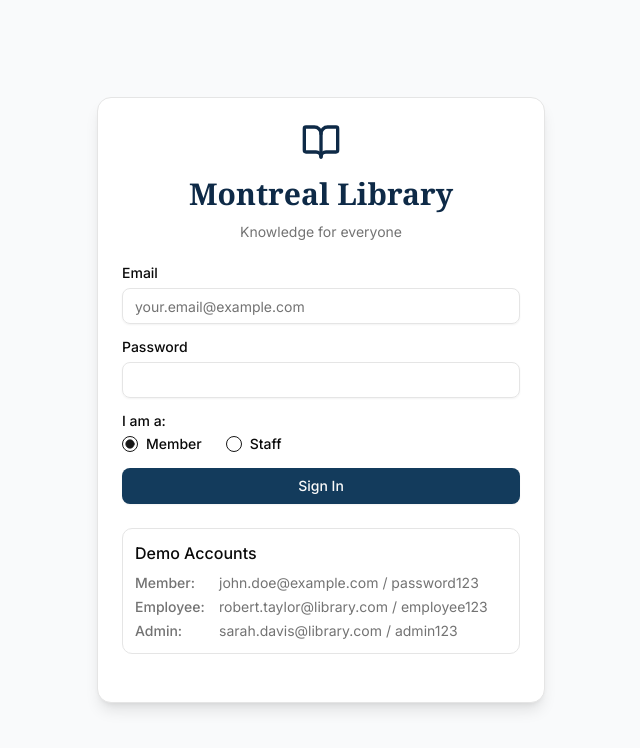
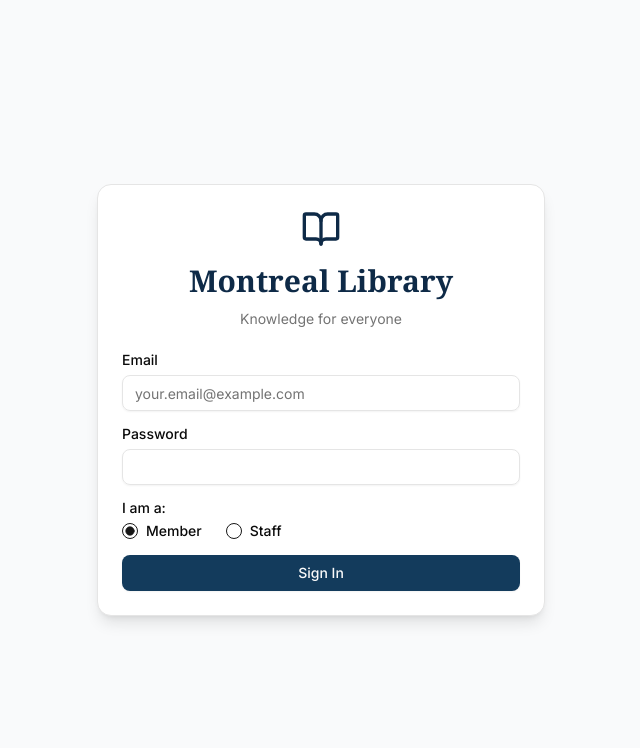
Before and after one commit to chandrashreee/library-sphere, a Next.js app: page /login in a window 1280 px wide. Shown: the top 748 px of the page, without its empty margins (319-959 px from the left). Built offline with nearby package versions, Linux system fonts and the light colour scheme; no server answers.

Commit message:
Remove Demo Accounts section from login page

```diff
--- a/src/app/login/page.jsx
+++ b/src/app/login/page.jsx
@@ -120,21 +120,6 @@ function LoginForm() {
                     </Button>
                 </CardFooter>
             </form>
-            <div className="p-6 pt-0">
-                <div className="rounded-lg border p-3">
-                    <h3 className="mb-2 font-medium">Demo Accounts</h3>
-                    <div className="text-sm text-muted-foreground">
-                        <div className="grid grid-cols-[80px_1fr] gap-1">
-                            <span className="font-medium">Member:</span>
-                            <span>john.doe@example.com / password123</span>
-                            <span className="font-medium">Employee:</span>
-                            <span>robert.taylor@library.com / employee123</span>
-                            <span className="font-medium">Admin:</span>
-                            <span>sarah.davis@library.com / admin123</span>
-                        </div>
-                    </div>
-                </div>
-            </div>
         </Card>
     );
 }
```
